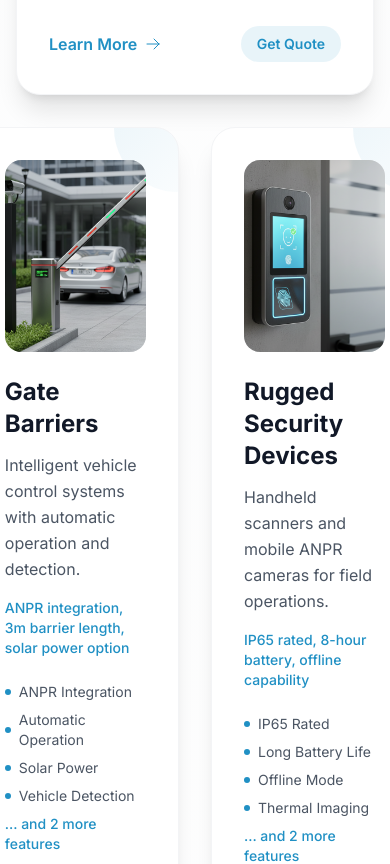
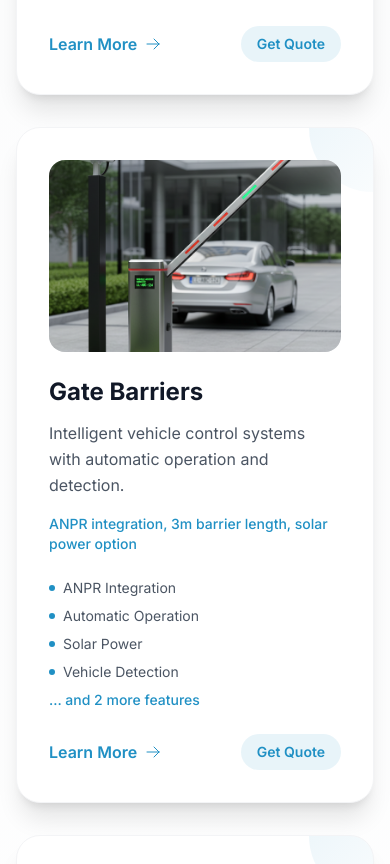
Before and after one commit to billychosee/smataccess-test, a Next.js app: page /hardware in a window 390 px wide. Shown: the part 3161-4025 px from the top of the page. Built offline with nearby package versions, Linux system fonts and the light colour scheme; a web font is replaced by a local one.

Commit message:
Fix mobile layout for hardware page cards

```diff
--- a/app/hardware/page.tsx
+++ b/app/hardware/page.tsx
@@ -319,11 +319,11 @@ export default function Hardware() {
           </div>
 
           {/* Last 2 cards centered */}
-          <div className="flex justify-center gap-8 mt-8">
+          <div className="flex flex-col md:flex-row justify-center gap-8 mt-8">
             {hardwareData.slice(3).map((hardware, index) => {
               const actualIndex = index + 3; // Adjust index to match original array
               return (
-                <div key={actualIndex} className="w-full max-w-md">
+                <div key={actualIndex} className="w-full md:w-1/2 max-w-md">
                   <div className="relative p-8 overflow-hidden transition-all duration-500 bg-white border border-gray-100 shadow-xl group rounded-3xl hover:shadow-2xl hover:-translate-y-2">
                     {/* Decorative background gradient */}
                     <div className="absolute top-0 right-0 w-32 h-32 bg-gradient-to-br from-[#2090C4]/10 to-transparent rounded-full transform translate-x-16 -translate-y-16"></div>
```
